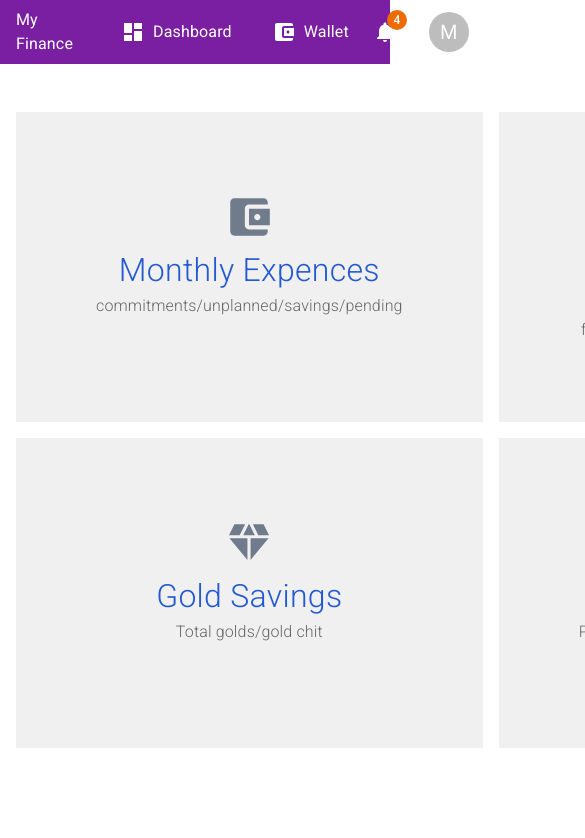
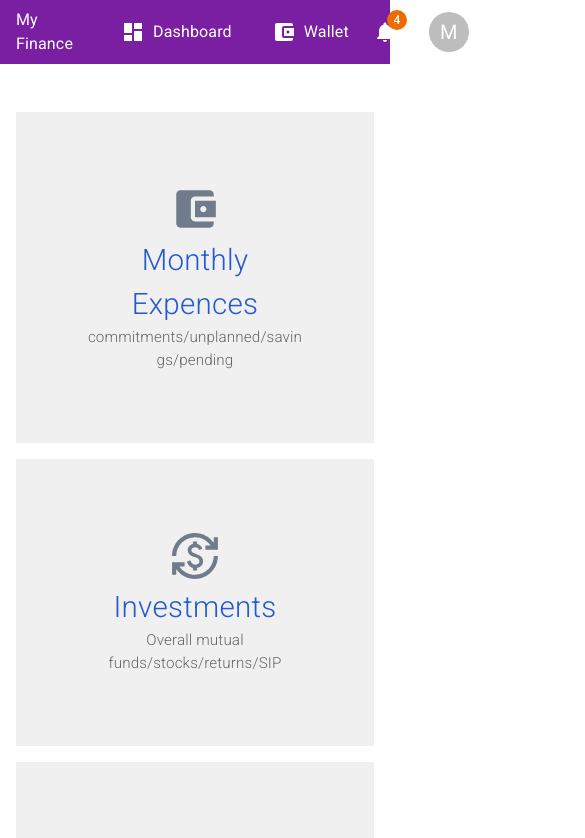
Before and after one commit to cra2ycoder/my-finance, a Next.js app: page /dashboard in a window 390 px wide. Shown: the top 838 px of the page, 585 px wide, since content can reach past the window. Built offline with nearby package versions, Linux system fonts and the light colour scheme.

Commit message:
dashboard grid responsive css added

```diff
--- a/components/DashboardGrid/DashboardGrid.tsx
+++ b/components/DashboardGrid/DashboardGrid.tsx
@@ -9,21 +9,22 @@ import AccountBalanceWalletIcon from '@mui/icons-material/AccountBalanceWallet'
 function DashboardGridItem(props: any) {
   return (
     <Box
-      // gridColumn={'span 2'}
       sx={{
         backgroundColor: '#f0f0f0',
         textAlign: 'center',
-        padding: '5rem',
+        padding: '20%',
       }}
     >
       {props.icon}
-      <Typography sx={{ color: '#235ad1', fontSize: '2rem', fontWeight: 100 }}>
+      <Typography sx={{ color: '#235ad1', fontSize: '3.5vh', fontWeight: 100 }}>
         {props.title || 'Title'}
       </Typography>
       <Typography
         sx={{
           color: '#666666',
           fontWeight: 100,
+          fontSize: '1.8vh',
+          wordBreak: 'break-word',
         }}
       >
         {props.desc || 'desc goes here!'}
@@ -65,7 +66,7 @@ function DashboardGrid(props: any) {
   ]
 
   return (
-    <Box display="grid" gridTemplateColumns="repeat(2, 1fr)" gap={2}>
+    <Box display="grid" gap={2} className="dashboard-grids-container">
       {list.map((x, idx) => (
         <DashboardGridItem {...x} key={`grid-item-${idx}`} />
       ))}
--- a/styles/global.css
+++ b/styles/global.css
@@ -2,3 +2,13 @@ body {
   margin: 0;
   padding: 0;
 }
+
+.dashboard-grids-container {
+  grid-template-columns: repeat(2, 1fr);
+}
+
+@media (max-width: 768px) {
+  .dashboard-grids-container {
+    grid-template-columns: repeat(1, 1fr);
+  }
+}
```
